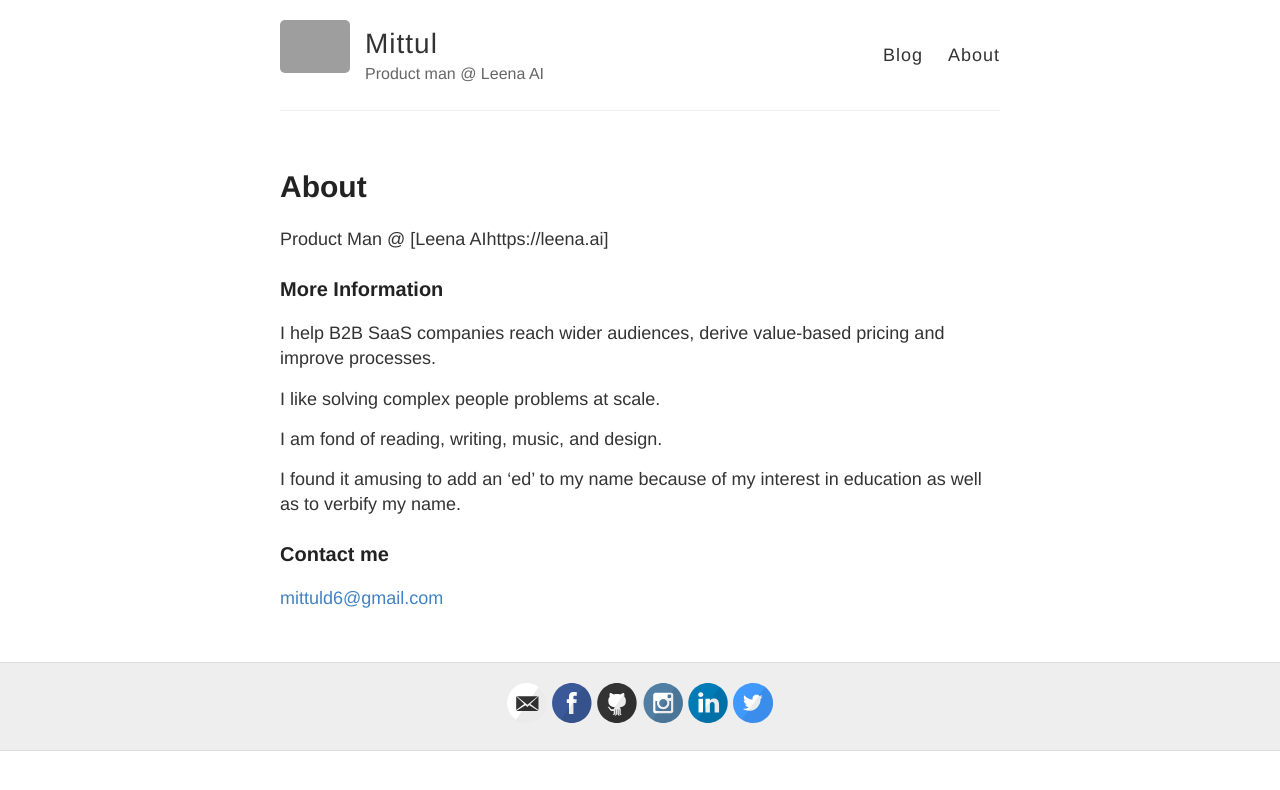
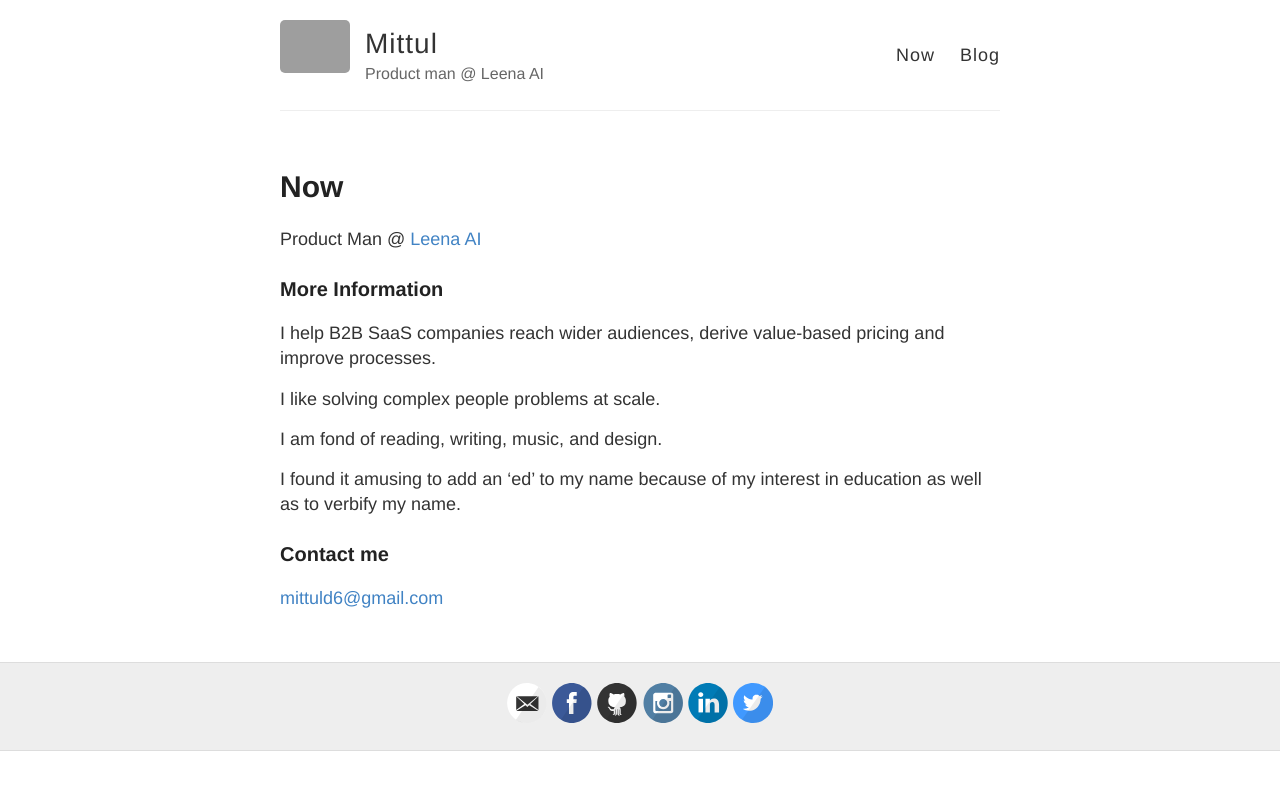
Before and after one commit to mittuled/blog, a Jekyll site: the page built from about.md, in a window 1280 px wide. Shown: the top 790 px of the page. Built offline with Jekyll 4.4.1, drawn with Linux system fonts in a browser that asks for light colours; grey boxes are pictures that could not be loaded.

Commit message:
Changed about page to now

```diff
--- a/_layouts/default.html
+++ b/_layouts/default.html
@@ -27,8 +27,8 @@
           </div>
 
           <nav>
+            <a href="{{ site.baseurl }}/now">Now</a>
             <a href="{{ site.baseurl }}/">Blog</a>
-            <a href="{{ site.baseurl }}/about">About</a>
           </nav>
         </header>
       </div>
--- a/about.md
+++ b/about.md
@@ -1,10 +1,10 @@
 ---
 layout: page
-title: About
+title: Now
 permalink: /now/
 ---
 
-Product Man @ [Leena AI|https://leena.ai]
+Product Man @ [Leena AI](https://leena.ai)
 
 ### More Information
 
```
